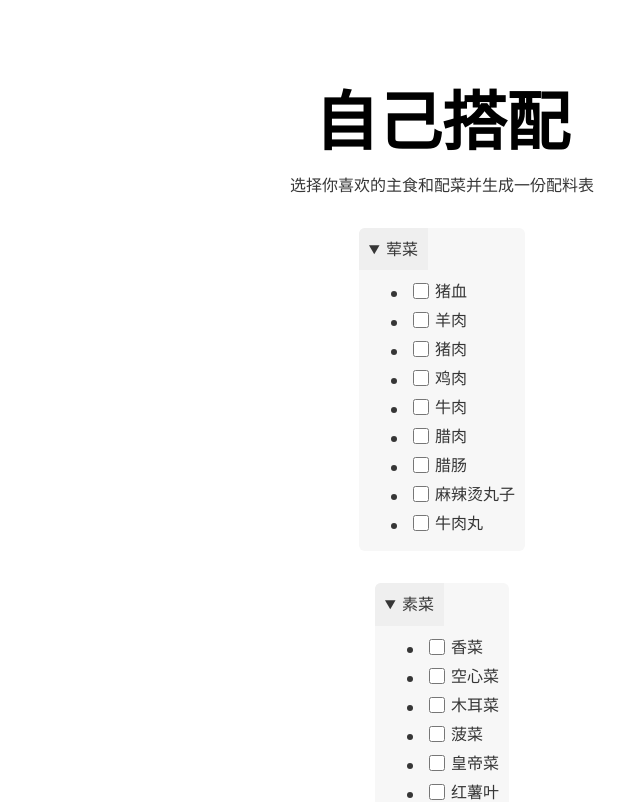
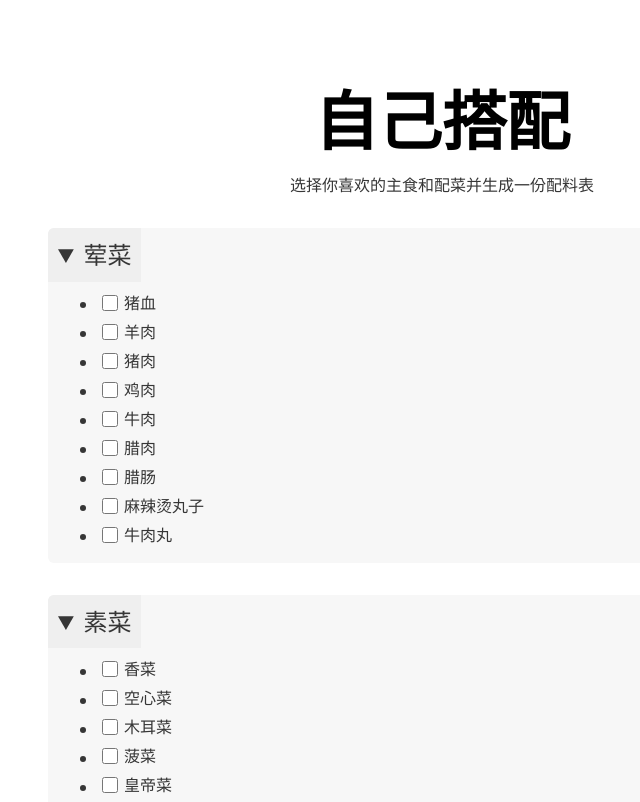
Before and after one commit to zcyc/spicy-hot-pot, a Next.js app: page /choose in a window 1280 px wide. Shown: the top 802 px of the page, without its empty margins (198-838 px from the left). Built offline with nearby package versions, Linux system fonts and the light colour scheme.

Commit message:
自选样式

```diff
--- a/pages/choose.tsx
+++ b/pages/choose.tsx
@@ -61,7 +61,7 @@ const Choose: NextPage = () => {
 
             <p>选择你喜欢的主食和配菜并生成一份配料表</p>
 
-            <details open>
+            <details open className={styles.details}>
                 <summary>荤菜</summary>
                 <ul>
                     { meatFoods.map((food, index) => (
@@ -78,7 +78,7 @@ const Choose: NextPage = () => {
                     )) }
                 </ul>
             </details>
-            <details open>
+            <details open className={styles.details}>
                 <summary>素菜</summary>
                 <ul>
                     { vegetableFoods.map((food, index) => (
@@ -95,7 +95,7 @@ const Choose: NextPage = () => {
                     )) }
                 </ul>
             </details>
-            <details open>
+            <details open className={styles.details}>
                 <summary>菌藻</summary>
                 <ul>
                     { algaeFoods.map((food, index) => (
@@ -112,7 +112,7 @@ const Choose: NextPage = () => {
                     )) }
                 </ul>
             </details>
-            <details open>
+            <details open className={styles.details}>
                 <summary>主食</summary>
                 <ul>
                     { stapleFoods.map((food, index) => (
--- a/styles/Home.module.css
+++ b/styles/Home.module.css
@@ -98,3 +98,18 @@
         flex-direction: column;
     }
 }
+
+.details {
+    width: 100%;
+}
+
+.details summary {
+    text-align: center;
+    font-size: x-large;
+}
+
+.details summary:hover,
+.details summary:focus,
+.details summary:active {
+    text-decoration: none;
+}
```
